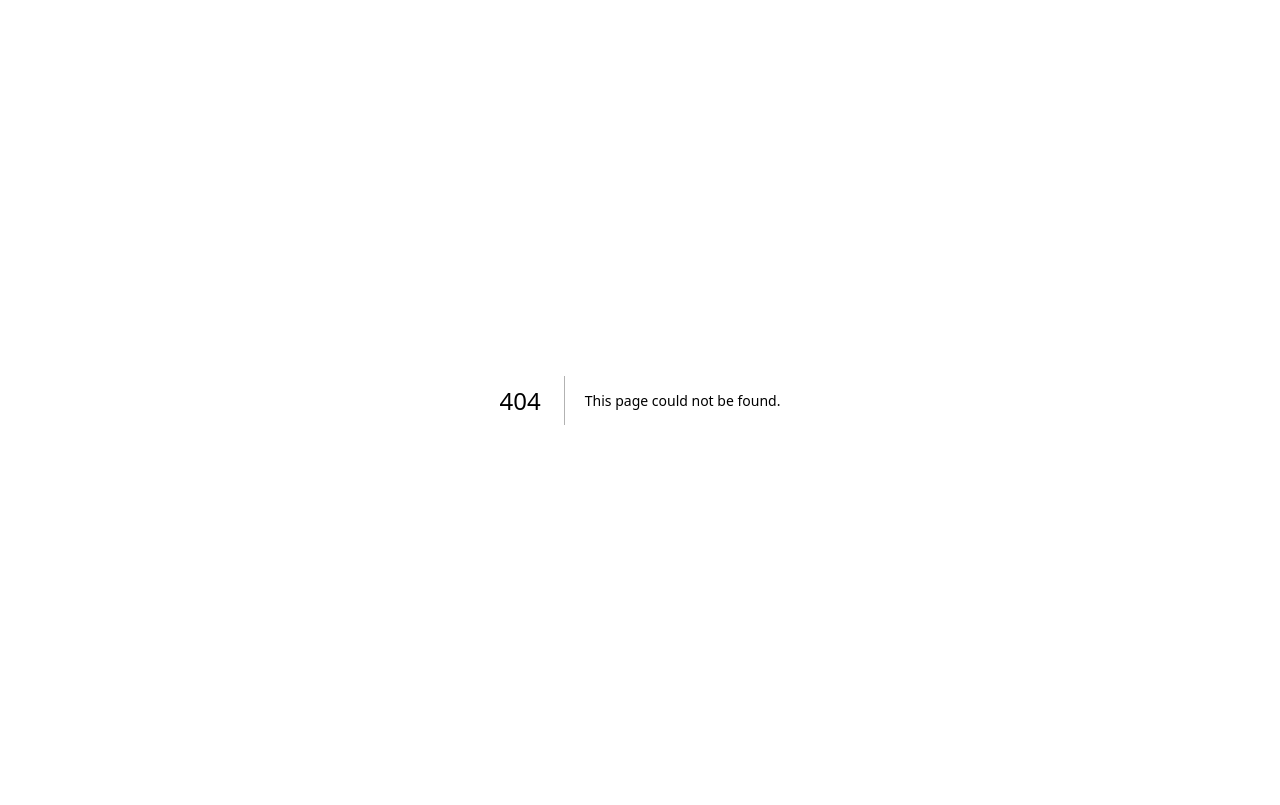
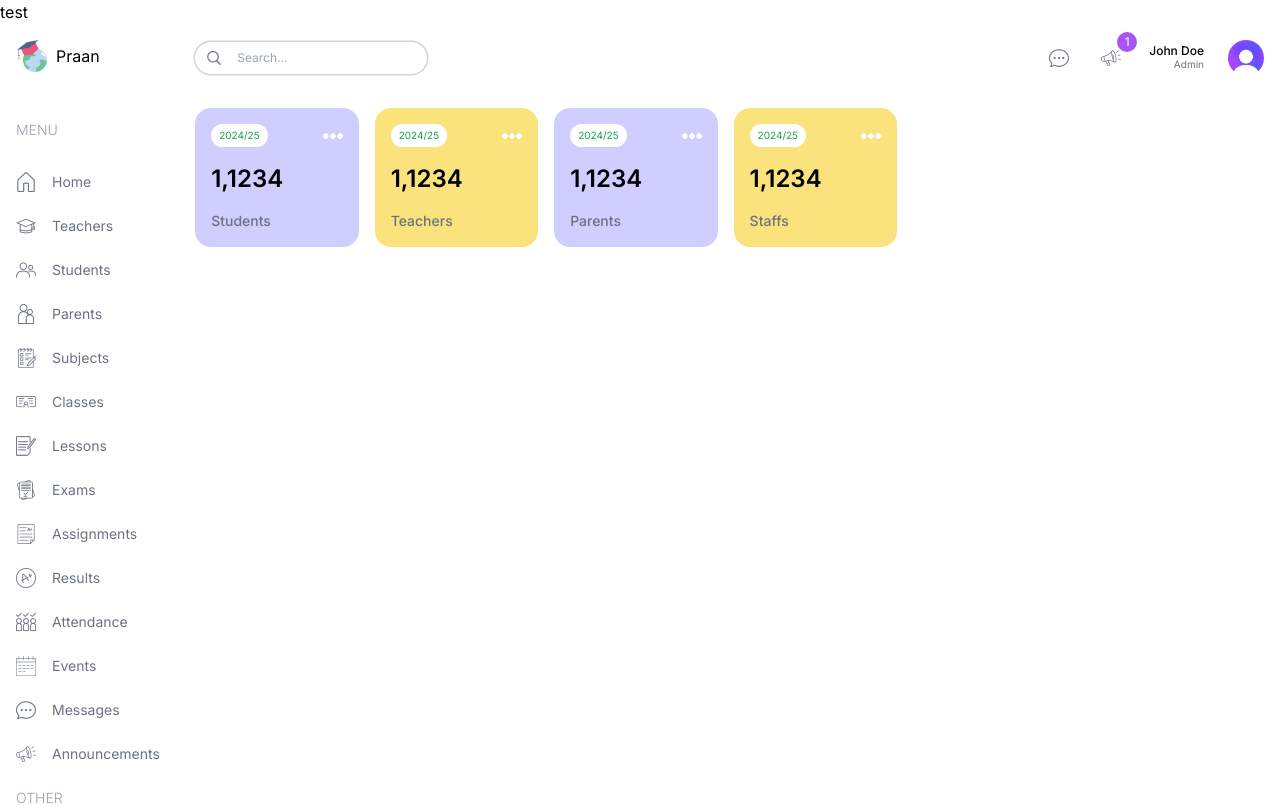
Before and after one commit to MerakiShubh/praanDashboard, a Next.js app: page /admin in a window 1280 px wide. Before the commit this address had no page. Shown: the top 805 px of the page. Built offline with nearby package versions, Linux system fonts and the light colour scheme.

Commit message:
diplay cards

```diff
--- /dev/null
+++ b/src/app/(dashboard)/admin/page.tsx
@@ -0,0 +1,22 @@
+import UserCard from "@/components/UserCard";
+import React from "react";
+
+const AdminPage = () => {
+  return (
+    <div className="p-4 flex gap-4 flex-col md:flex-row">
+      {/* Left  */}
+      <div className="w-full lg:w-2/3">
+        {/* User Cards  */}
+        <div className="flex gap-4 justify-between flex-wrap">
+          <UserCard type="student" />
+          <UserCard type="teacher" />
+          <UserCard type="parent" />
+          <UserCard type="staff" />
+        </div>
+      </div>
+      <div className="w-full lg:w-1/3"></div>
+    </div>
+  );
+};
+
+export default AdminPage;
--- a/src/app/(dashboard)/layout.tsx
+++ b/src/app/(dashboard)/layout.tsx
@@ -17,7 +17,7 @@ export default function DashboardLayout({
           className="flex items-center justify-center lg:justify-start gap-2 p-4"
         >
           <Image src="/logo.png" alt="logo" width={32} height={32} />
-          <span className="hidden lg:block">SchoolLama</span>
+          <span className="hidden lg:block">Praan</span>
         </Link>
         <Menu />
       </div>
--- /dev/null
+++ b/src/app/(dashboard)/parent/page.tsx
@@ -0,0 +1,7 @@
+import React from "react";
+
+const ParentPage = () => {
+  return <div>ParentPage</div>;
+};
+
+export default ParentPage;
--- /dev/null
+++ b/src/app/(dashboard)/student/page.tsx
@@ -0,0 +1,7 @@
+import React from "react";
+
+const StudentPage = () => {
+  return <div>StudentPage</div>;
+};
+
+export default StudentPage;
--- /dev/null
+++ b/src/app/(dashboard)/teacher/page.tsx
@@ -0,0 +1,7 @@
+import React from "react";
+
+const TeacherPage = () => {
+  return <div>TeacherPage</div>;
+};
+
+export default TeacherPage;
--- a/src/app/layout.tsx
+++ b/src/app/layout.tsx
@@ -5,8 +5,8 @@ import "./globals.css";
 const inter = Inter({ subsets: ["latin"] });
 
 export const metadata: Metadata = {
-  title: "Lama Dev School Management Dashboard",
-  description: "Next.js School Management System",
+  title: "Praan Dashboard",
+  description: "Next.js Praan Management System",
 };
 
 export default function RootLayout({
@@ -16,7 +16,7 @@ export default function RootLayout({
 }>) {
   return (
     <html lang="en">
-      <body className={inter.className}>{children}</body>
+      <body className={inter.className}>test{children}</body>
     </html>
   );
 }
--- /dev/null
+++ b/src/app/sign-in/page.tsx
@@ -0,0 +1,7 @@
+import React from "react";
+
+const LoginPage = () => {
+  return <div>LoginPage</div>;
+};
+
+export default LoginPage;
--- /dev/null
+++ b/src/components/CountChart.tsx
@@ -0,0 +1,103 @@
+"use client";
+import Image from "next/image";
+import React, { PureComponent } from "react";
+import {
+  RadialBarChart,
+  RadialBar,
+  Legend,
+  ResponsiveContainer,
+} from "recharts";
+
+const data = [
+  {
+    name: "18-24",
+    uv: 31.47,
+    pv: 2400,
+    fill: "#8884d8",
+  },
+  {
+    name: "25-29",
+    uv: 26.69,
+    pv: 4567,
+    fill: "#83a6ed",
+  },
+  {
+    name: "30-34",
+    uv: 15.69,
+    pv: 1398,
+    fill: "#8dd1e1",
+  },
+  {
+    name: "35-39",
+    uv: 8.22,
+    pv: 9800,
+    fill: "#82ca9d",
+  },
+  {
+    name: "40-49",
+    uv: 8.63,
+    pv: 3908,
+    fill: "#a4de6c",
+  },
+  {
+    name: "50+",
+    uv: 2.63,
+    pv: 4800,
+    fill: "#d0ed57",
+  },
+  {
+    name: "unknow",
+    uv: 6.67,
+    pv: 4800,
+    fill: "#ffc658",
+  },
+];
+
+const style = {
+  top: "50%",
+  right: 0,
+  transform: "translate(0, -50%)",
+  lineHeight: "24px",
+};
+
+function CountChart() {
+  return (
+    <div className="">
+      <div className="flex justify-between items-center">
+        {/* Title  */}
+        <h1>Students</h1>
+        <Image src="moreDark.png" alt="" width={20} height={20} />
+      </div>
+      <div>
+        {/* Chart  */}
+        <ResponsiveContainer width="100%" height="100%">
+          <RadialBarChart
+            cx="50%"
+            cy="50%"
+            innerRadius="10%"
+            outerRadius="80%"
+            barSize={10}
+            data={data}
+          >
+            <RadialBar
+              minAngle={15}
+              label={{ position: "insideStart", fill: "#fff" }}
+              background
+              clockWise
+              dataKey="uv"
+            />
+            <Legend
+              iconSize={10}
+              layout="vertical"
+              verticalAlign="middle"
+              wrapperStyle={style}
+            />
+          </RadialBarChart>
+        </ResponsiveContainer>
+      </div>
+      <div>{/* Bottom  */}</div>
+    </div>
+  );
+}
+
+export default CountChart;
--- a/src/components/Menu.tsx
+++ b/src/components/Menu.tsx
@@ -1,4 +1,7 @@
-const menuItems = [
+import Image from "next/image";
+import Link from "next/link";
+
+export const menuItems = [
   {
     title: "MENU",
     items: [
@@ -112,3 +115,29 @@ const menuItems = [
     ],
   },
 ];
+
+function Menu() {
+  return (
+    <div className="mt-4 text-sm  translate-x-4">
+      {menuItems.map((i) => (
+        <div className="flex flex-col gap-2" key={i.title}>
+          <span className="hidden lg:block text-gray-400 font-light  my-4">
+            {i.title}
+          </span>
+          {i.items.map((item) => (
+            <Link
+              href={item.href}
+              key={item.label}
+              className="flex items-center justify-center lg:justify-start gap-4 text-gray-500 py-2"
+            >
+              <Image src={item.icon} alt="" width={20} height={20} />
+              <span>{item.label}</span>
+            </Link>
+          ))}
+        </div>
+      ))}
+    </div>
+  );
+}
+
+export default Menu;
--- a/src/components/UserCard.tsx
+++ b/src/components/UserCard.tsx
@@ -3,7 +3,7 @@ import React from "react";
 
 function UserCard({ type }: { type: string }) {
   return (
-    <div className="rounded-2xl odd:bg-shubhPurple even:bg-shubhYellow p-4 flex-1 min-w-[130px] ">
+    <div className="rounded-2xl odd:bg-praanPurple even:bg-praanYellow p-4 flex-1 min-w-[130px] ">
       <div className="flex justify-between items-center">
         <span className="text-[10px] bg-white px-2 py-1 rounded-full text-green-600">
           2024/25
--- a/tailwind.config.ts
+++ b/tailwind.config.ts
@@ -14,12 +14,12 @@ const config: Config = {
           "conic-gradient(from 180deg at 50% 50%, var(--tw-gradient-stops))",
       },
       colors: {
-        shubhSky: "#C3EBFA",
-        shubhSkyLight: "#EDF9FD",
-        shubhPurple: "#CFCEFF",
-        shubhPurpleLight: "#F1F0FF",
-        shubhYellow: "#FAE27c",
-        shubhYellowLight: "#FEFCE8",
+        praanSky: "#C3EBFA",
+        praanSkyLight: "#EDF9FD",
+        praanPurple: "#CFCEFF",
+        praanPurpleLight: "#F1F0FF",
+        praanYellow: "#FAE27c",
+        praanYellowLight: "#FEFCE8",
       },
     },
   },
```
Also changed, not shown: package.json (+6 -5 lines), 2 other files (tests, documents, lock files or other folders).
